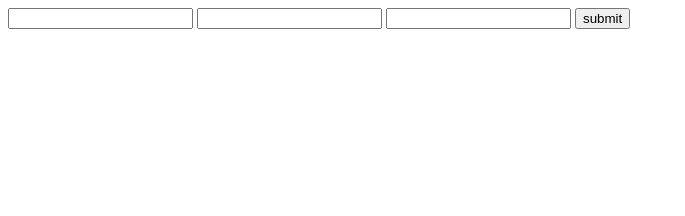
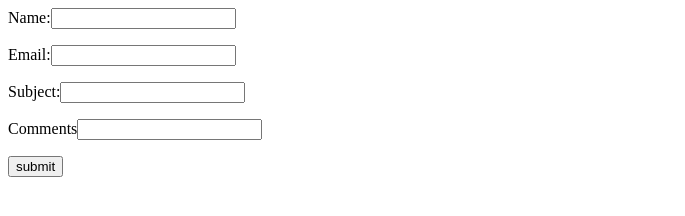
Before and after one commit to trentas/contact-form, a plain HTML site: page static/index.html in a window 1280 px wide. Shown: the whole page, without its empty margins (0-685 px from the left). Drawn offline with Linux system fonts and the light colour scheme.

Commit message:
minor changes

```diff
--- a/static/index.html
+++ b/static/index.html
@@ -1,10 +1,14 @@
 <html>
-<body>
+ <head>
+	<title>Example</title>
+ </head>
+ <body>
 	<form method="POST">
-		<input name="name" type="text" />
-		<input name="email" type="email" />
-		<input name="comments" type="comments" />
+		<p>Name:<input name="name" type="text" /></p>
+		<p>Email:<input name="email" type="email" /></p>
+		<p>Subject:<input name="subject" type="subject" /></p>
+		<p>Comments<input name="comments" type="comments" /></p>
 		<input type="submit" value="submit" method="post" />
 	</form>
-</body>
+ </body>
 </html>
```
Also changed, not shown: 1 other file.
